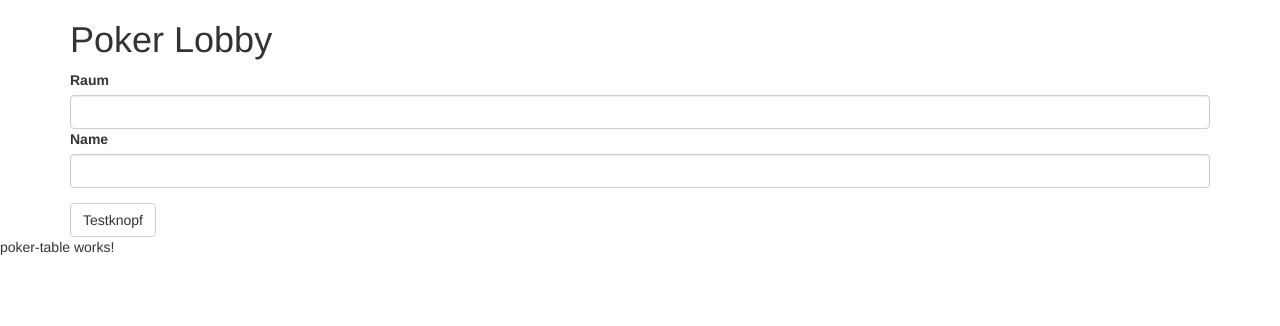
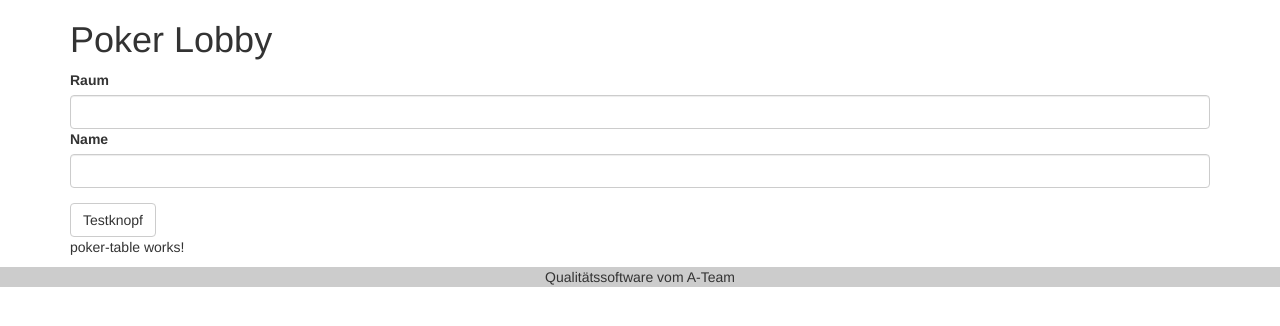
Before and after one commit to wam23/planningPoker, an Angular app: page / in a window 1280 px wide. Shown: the top 326 px of the page. Built offline with nearby package versions, Linux system fonts and the light colour scheme.

Commit message:
page footer

```diff
--- a/src/app/app.component.html
+++ b/src/app/app.component.html
@@ -1,2 +1,11 @@
-<app-poker-lobby></app-poker-lobby>
-<app-poker-table></app-poker-table>
+<div class="container">
+    <h1>Poker Lobby</h1>
+    <app-poker-lobby></app-poker-lobby>
+    <app-poker-table></app-poker-table>
+</div>
+
+<footer class="bg-light text-center text-lg-start">
+    <div class="text-center p-3" style="background-color: rgba(0, 0, 0, 0.2)">
+        <p>Qualitätssoftware vom A-Team</p>
+    </div>
+</footer>
--- a/src/app/poker-lobby/poker-lobby.component.html
+++ b/src/app/poker-lobby/poker-lobby.component.html
@@ -1,18 +1,13 @@
-<div class="container">
-  <h1>Poker Lobby</h1>
 <form #pokerLobbyForm="ngForm">
   <div class="form-group">
 
     <label for="room">Raum</label>
-      <input class="form-control" id="room" name="room" autocomplete="off" required
-             [(ngModel)]="room"/>
+    <input class="form-control" id="room" name="room" autocomplete="off" required [(ngModel)]="room" />
 
     <label for="name">Name</label>
-      <input class="form-control" id="name" name="name" autocomplete="off" required
-             [(ngModel)]="name"/>
+    <input class="form-control" id="name" name="name" autocomplete="off" required [(ngModel)]="name" />
   </div>
   <button type="button" class="btn btn-default" (click)="executeTest()">Testknopf</button>
 </form>
-</div>
 
 {{testVar | async}}
```
Lines whose indentation alone changed are shown as unchanged.
